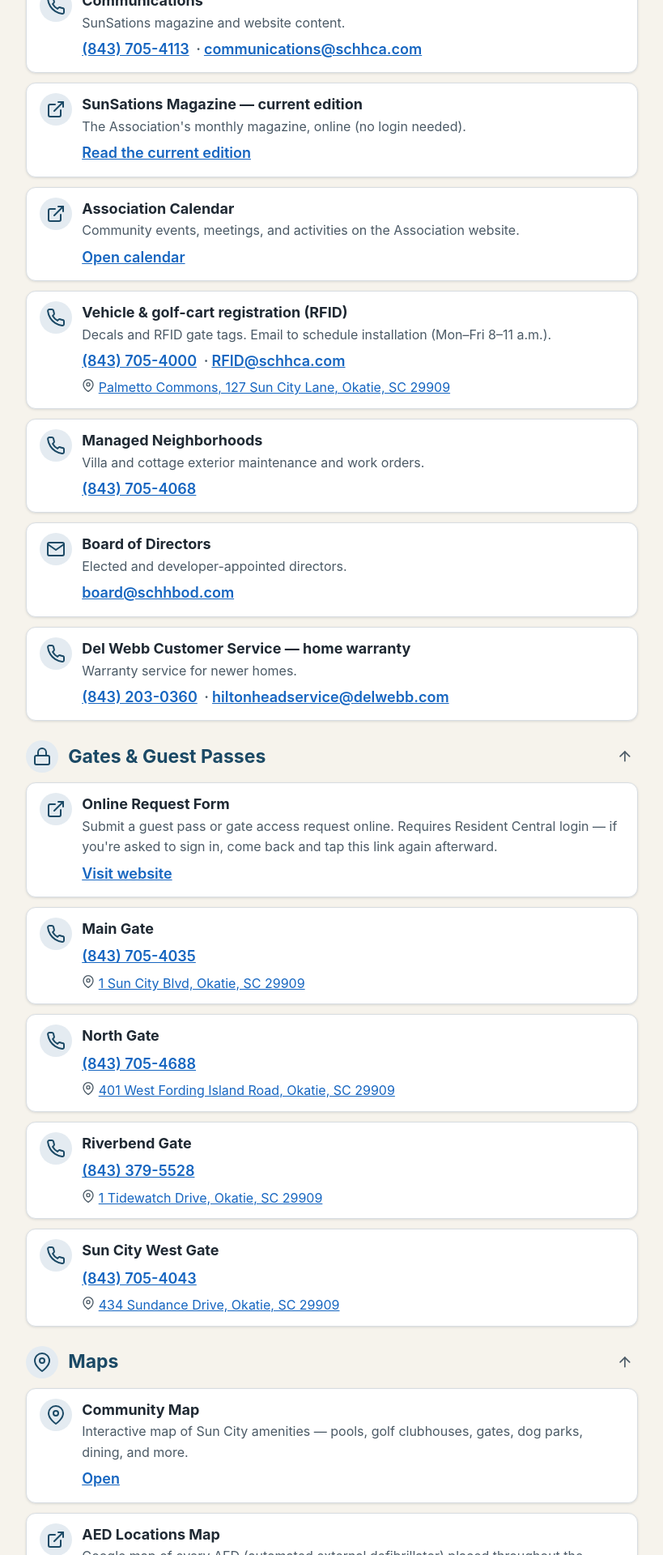
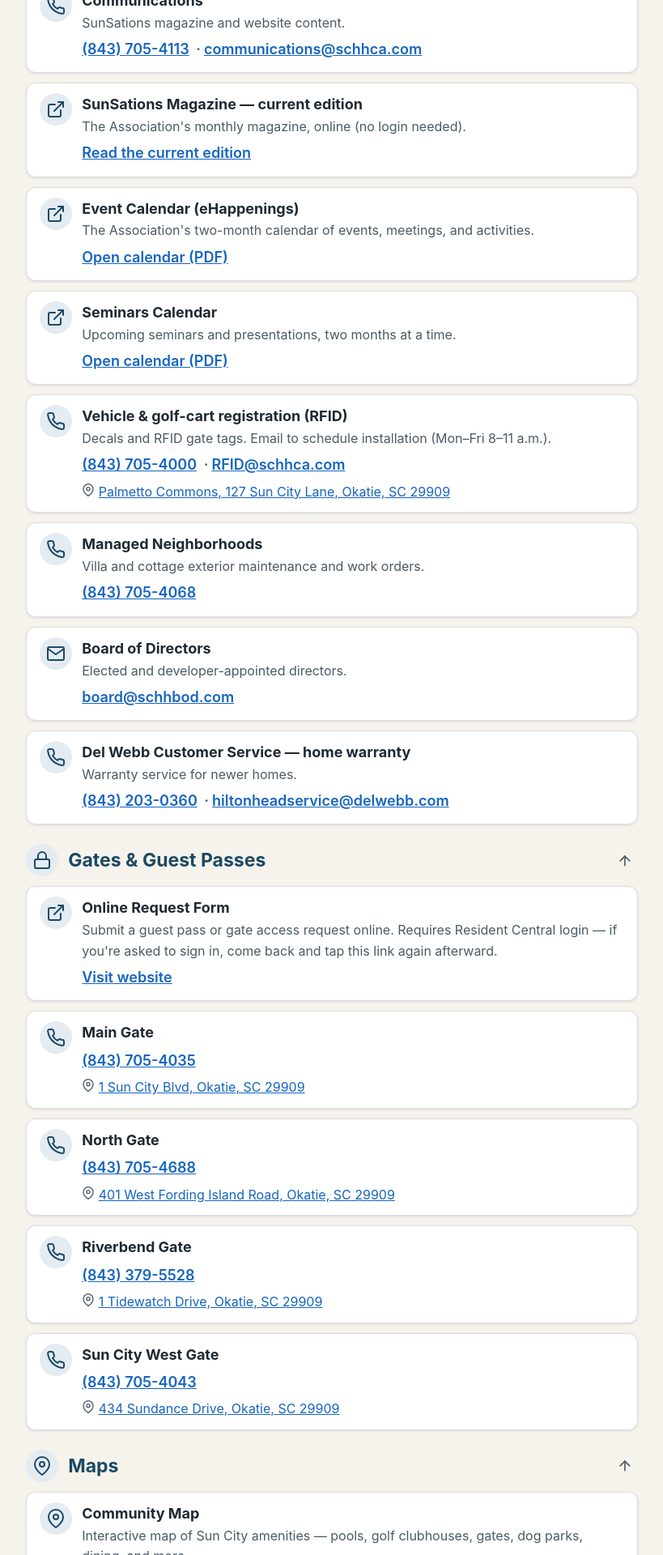
Before and after one commit to rsnyder/schh-info, a Jekyll site: the page built from links/index.html, in a window 1280 px wide. Shown: the part 1992-3912 px from the top of the page at 81% size, without its empty margins (244-1063 px from the left). Built offline with Jekyll 4.4.1, drawn with Linux system fonts in a browser that asks for light colours; some of the changed text lies outside the part shown.

Commit message:
Quick Links: Event and Seminars calendars (current PDFs, live-updated); drop the broken /calendar route
Co-Authored-By: Claude Fable 5 <noreply@anthropic.com>

```diff
--- a/_data/quicklinks.yml
+++ b/_data/quicklinks.yml
@@ -66,10 +66,20 @@
       link_text: "Read the current edition"
       live: sunsations
       description: "The Association's monthly magazine, online (no login needed)."
-    - title: "Association Calendar"
-      url: "https://suncityhiltonhead.org/calendar"
-      link_text: "Open calendar"
-      description: "Community events, meetings, and activities on the Association website."
+    # `live: event_calendar` / `live: seminars_calendar` — the nightly
+    # Resident Central ingest records the current PDF links (they change
+    # every two months); links/index.html swaps them in from
+    # chat.schh.info/api/live-links. The urls below are the fallback.
+    - title: "Event Calendar (eHappenings)"
+      url: "https://www.suncityhiltonhead.org/HOA/assn46134/images/eHappenings_Sep26_Oct26.pdf"
+      link_text: "Open calendar (PDF)"
+      live: event_calendar
+      description: "The Association's two-month calendar of events, meetings, and activities."
+    - title: "Seminars Calendar"
+      url: "https://www.suncityhiltonhead.org/HOA/assn46134/images/Seminars_Sep26_Oct26.pdf"
+      link_text: "Open calendar (PDF)"
+      live: seminars_calendar
+      description: "Upcoming seminars and presentations, two months at a time."
     - title: "Vehicle & golf-cart registration (RFID)"
       phone: "(843) 705-4000"
       email: "RFID@schhca.com"
--- a/links/index.html
+++ b/links/index.html
@@ -71,18 +71,23 @@ description: "Important community links — phone numbers, websites, and contact
 </div>
 
 <script>
-// Live "current edition" link: the nightly ingest records this month's
-// SunSations gallery URL; swap it in so the page never needs a deploy when
-// the edition changes. The YAML url is the fallback if the fetch fails.
+// Live links: the nightly ingests record this month's SunSations gallery
+// URL and the Association's current calendar PDFs (their file names change
+// every one or two months); swap them in so this page never needs a deploy
+// when they change. The YAML url is the fallback if the fetch fails.
 (function () {
-    var a = document.querySelector('a[data-live="sunsations"]');
-    if (!a) return;
-    fetch("https://chat.schh.info/api/sunsations/current")
+    var anchors = document.querySelectorAll("a[data-live]");
+    if (!anchors.length) return;
+    fetch("https://chat.schh.info/api/live-links")
         .then(function (r) { return r.ok ? r.json() : null; })
         .then(function (d) {
-            if (!d || !d.url) return;
-            a.href = d.url;
-            if (d.title) a.textContent = "Read " + d.title.replace(/\s*SunSations\s*$/i, "");
+            if (!d) return;
+            anchors.forEach(function (a) {
+                var item = d[a.getAttribute("data-live")];
+                if (!item || !item.url) return;
+                a.href = item.url;
+                if (item.label) a.textContent = item.label;
+            });
         })
         .catch(function () {});
 })();
```
